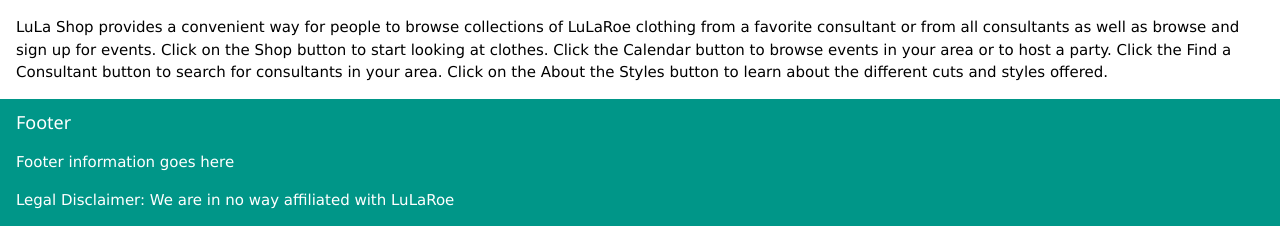
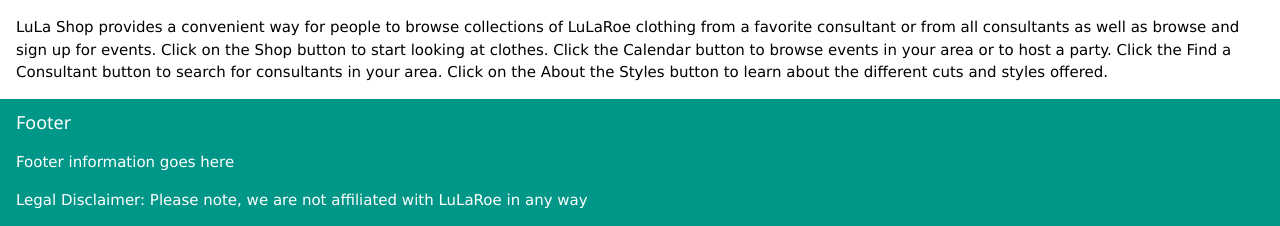
Before and after one commit to McFlip/lulashop, a PHP site: page /lulashop/index.php in a window 1280 px wide. Shown: the part 691-917 px from the top of the page. Run offline with PHP 8.4, Linux system fonts and the light colour scheme.

Commit message:
Updated Legal Disclaimer
Note** Legal Disclaimer

```diff
--- a/foot.php
+++ b/foot.php
@@ -2,5 +2,5 @@
 <div class="w3-container w3-teal">
   <h5>Footer</h5>
   <p>Footer information goes here</p>
-	<p>Legal Disclaimer: We are in no way affiliated with LuLaRoe</p>
+	<p>Legal Disclaimer: Please note, we are not affiliated with LuLaRoe in any way</p>
 </div>
```
